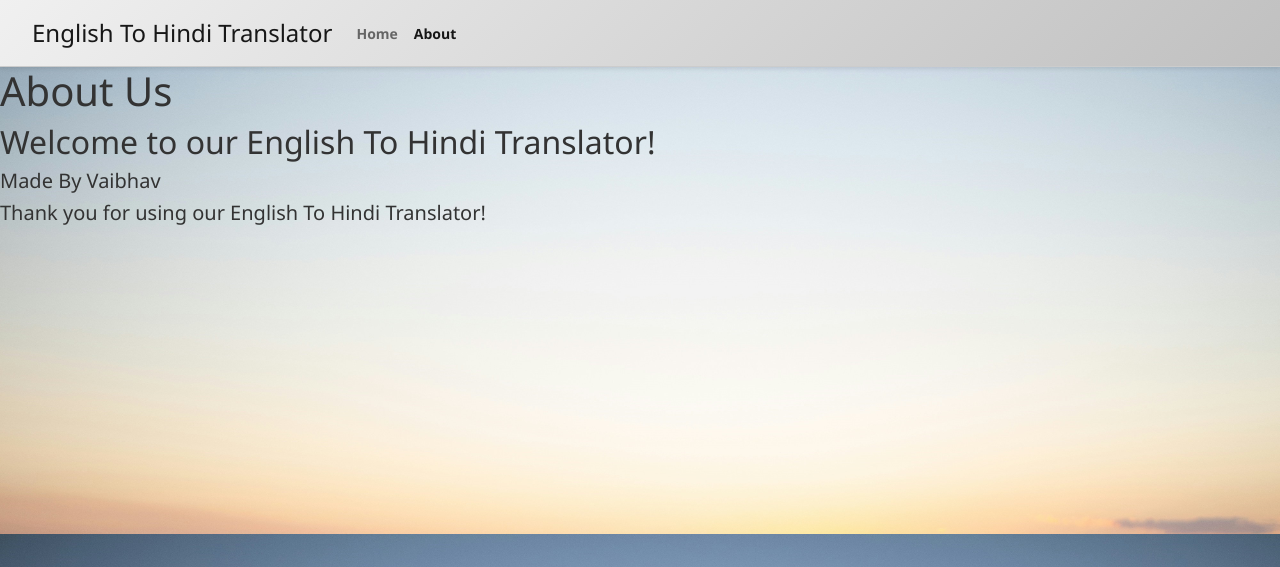
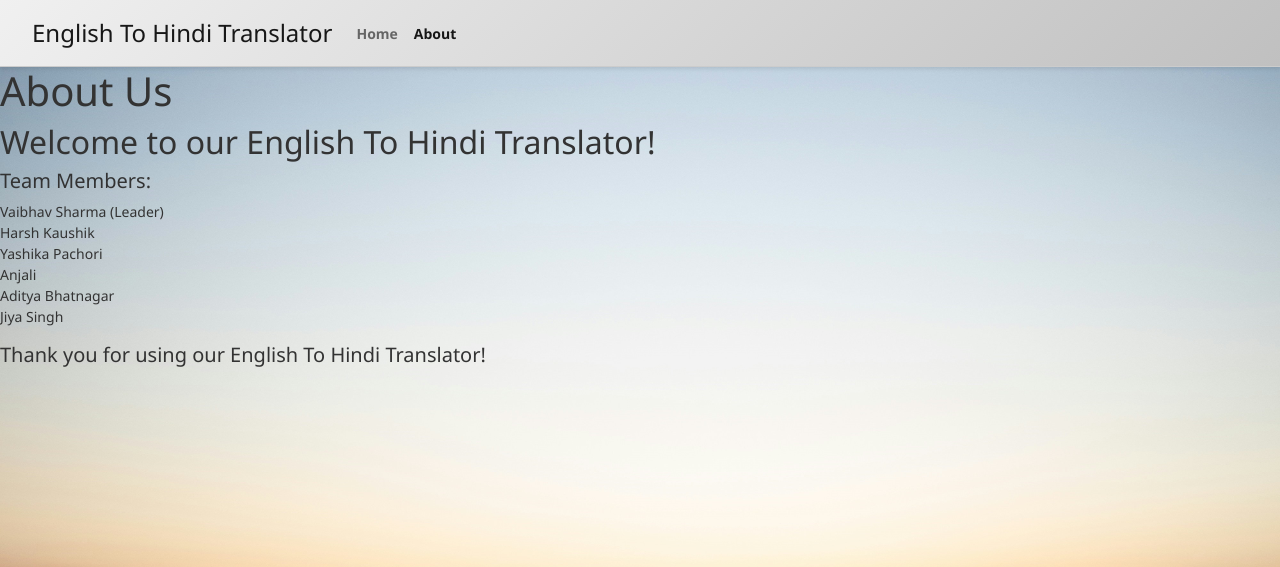
Before and after one commit to Vaibhav0120/IMHP-1, a Flask app: page /about in a window 1280 px wide. Shown: the top 567 px of the page. Run offline with Flask 2, Linux system fonts and the light colour scheme.

Commit message:
update about

```diff
--- a/templates/about.html
+++ b/templates/about.html
@@ -9,7 +9,8 @@ About Us - English To Hindi Translator
 
 <h2>Welcome to our English To Hindi Translator!</h2>
 
-<h5>Made By Vaibhav</h4>
+<h5>Team Members:</h4>
+<p>Vaibhav Sharma (Leader) <br> Harsh Kaushik <br> Yashika Pachori <br> Anjali <br> Aditya Bhatnagar <br> Jiya Singh</p>
 
 <h5>Thank you for using our English To Hindi Translator!</h5>
 {% endblock body %}
```
